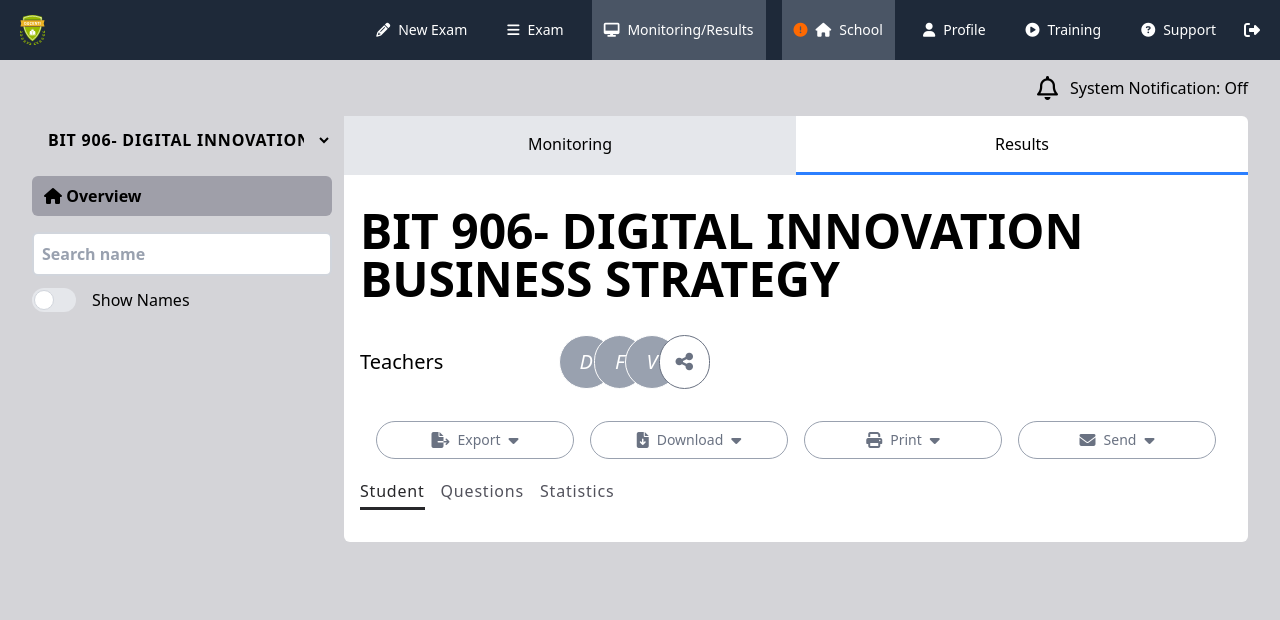
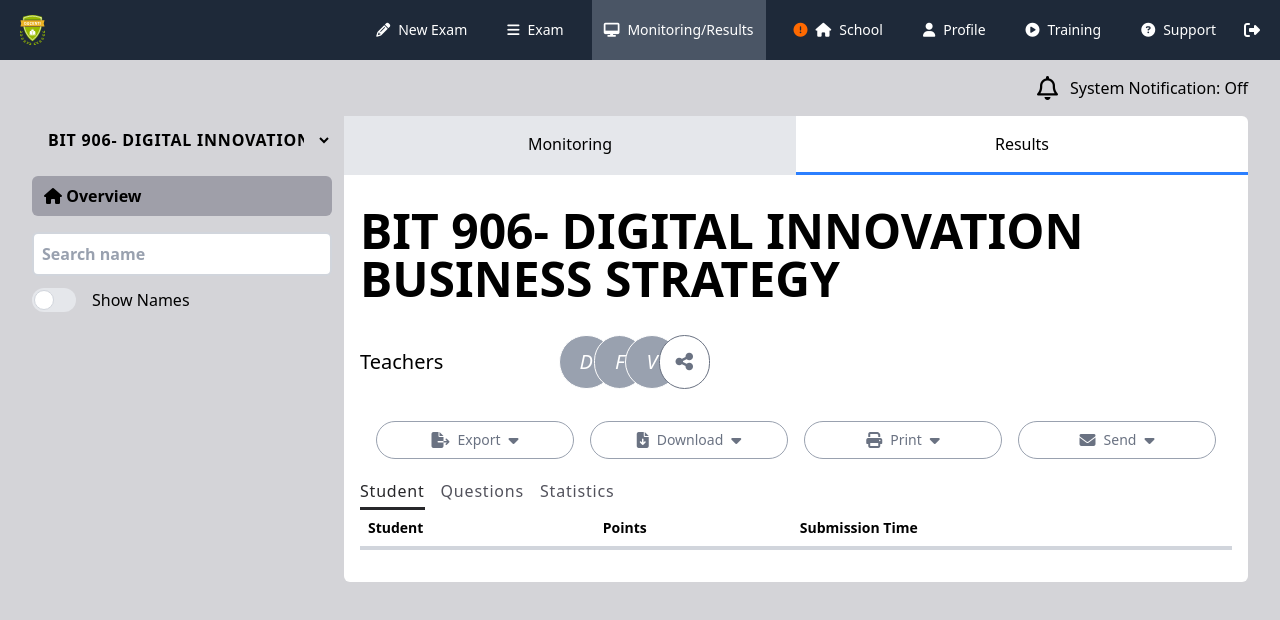
Before and after one commit to urizennnn/Exam-net, a Vue app: page /monitoring-results in a window 1280 px wide. Both pictures are taken after a click on the item "Results". Shown: the top 620 px of the page. Built offline with nearby package versions, Linux system fonts and the light colour scheme.

Commit message:
almost done with monitoring and results

```diff
--- a/src/components/AppTable.vue
+++ b/src/components/AppTable.vue
@@ -1,5 +1,5 @@
 <template>
-  <div class="bg-white! text-black">
+  <div class="bg-white! text-black select-none">
     <table class="w-full text-sm">
       <thead class="border-b-4 border-gray-300">
         <tr>
@@ -14,15 +14,14 @@
           >
             {{ col.label }}
             <span v-if="sortKey === col.field">
-              <i v-if="sortAsc">▲</i>
-              <i v-else>▼</i>
+              <i v-if="sortAsc" class="fa-solid fa-caret-up"></i>
+              <i v-else class="fa-solid fa-caret-down"></i>
             </span>
           </th>
         </tr>
       </thead>
       <tbody class="">
         <!-- if parent gave us a #row slot, use it -->
-        <template v-if="$slots.row">
         <tr
           v-for="row in filteredAndSortedRows"
           :key="row[idKey]"
@@ -34,7 +33,6 @@
           </td>
           <slot name="row" :row="row" />
         </tr>
-        </template>
       </tbody>
     </table>
   </div>
--- a/src/components/NavBar.vue
+++ b/src/components/NavBar.vue
@@ -20,7 +20,8 @@
         :key="index"
         :to="navLink.to"
         :class="`flex justify-center items-center h-full px-3 py-[1.21rem] text-white text-[14px] font-[500] hover:bg-gray-600 ${navLink.notification ? 'flex-row-reverse gap-2' : ''}`"
-        active-class="bg-gray-600"
+        exact-active-class="bg-gray-600"
+        exact
       >
         <p class="capitalize flex gap-2 items-center">
           <i :class="navLink.icon"></i> {{ navLink.label }}
--- a/src/pages/MonitoringResults/MonitoringResults.vue
+++ b/src/pages/MonitoringResults/MonitoringResults.vue
@@ -137,6 +137,7 @@
                   activeClass="border-b-3 border-zinc-800 text-zinc-800 cursor-pointer"
                 />
               </div>
+              <AppTable :columns="columns" :rows="rows"></AppTable>
             </template>
           </main>
         </div>
@@ -153,6 +154,7 @@ import AppSelect from "../../components/AppSelect.vue";
 import AppButton from "../../components/AppButton.vue";
 import AppTab from "../../components/AppTab.vue";
 import { TabsType } from "../../utils/types";
+import AppTable from "../../components/AppTable.vue";
 
 const allAvailableExams = ref([
   {
@@ -289,6 +291,24 @@ const resultsTab = ref<TabsType[]>([
   },
 ]);
 const selectedResultTab = ref(resultsTab.value[0].value);
+const columns = [
+  {
+    label: "Student",
+    field: "student",
+    sortable: true,
+  },
+  {
+    label: "Points",
+    field: "points",
+    sortable: true,
+  },
+  {
+    label: "Submission Time",
+    field: "submissionTime",
+    sortable: true,
+  },
+];
+const rows = [];
 </script>
 
 <style scoped>
```
Lines whose indentation alone changed are shown as unchanged.
